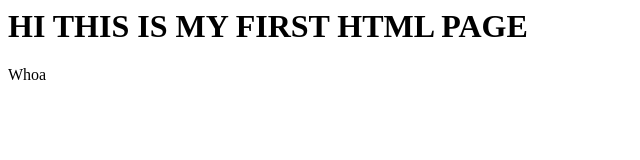
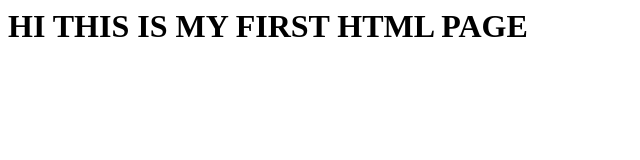
Before and after one commit to 1UCGstudent1/hello-world, a plain HTML site: page index.html in a window 1280 px wide. Shown: the full height of the page, 0-640 px from the left. Drawn offline with Linux system fonts and the light colour scheme.

Commit message:
Removing Blink

```diff
--- a/index.html
+++ b/index.html
@@ -2,5 +2,5 @@
 <head><title>My Page</title></head>
 
 <h1>HI THIS IS MY FIRST HTML PAGE</h1>
-<blink>Whoa</blink>
+
 </html>
```
